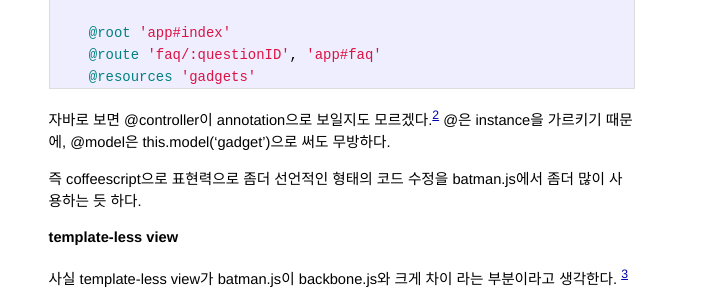
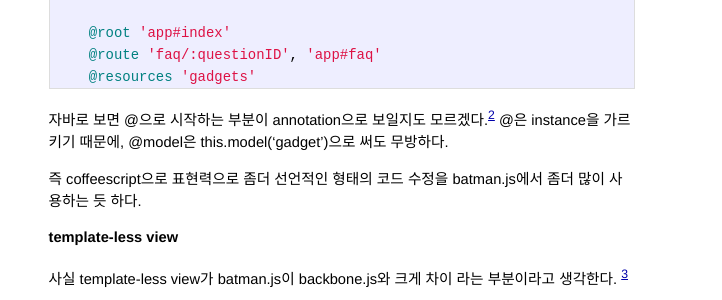
Before and after one commit to anarcher/anarcher.github.com, a Jekyll site: the page built from _posts/2011-09-10-batmanjs.markdown, in a window 1280 px wide. Shown: the part 600-900 px from the top of the page, without its empty margins (298-1020 px from the left). Built offline with Jekyll 4.4.1, drawn with Linux system fonts in a browser that asks for light colours; Markdown is read by kramdown in place of the engine named in the settings; comment, search, counter and statistics services are not loaded.

Commit message:
modified:   2011-09-10-batmanjs.markdown

```diff
--- a/_posts/2011-09-10-batmanjs.markdown
+++ b/_posts/2011-09-10-batmanjs.markdown
@@ -37,7 +37,7 @@
 
 {% endhighlight %}
 
-자바로 보면 @controller이 annotation으로 보일지도 모르겠다.[^2]
+자바로 보면 @으로 시작하는 부분이 annotation으로 보일지도 모르겠다.[^2]
 @은 instance을 가르키기 때문에, @model은 this.model('gadget')으로 써도 무방하다.
 
 즉 coffeescript으로 표현력으로 좀더 선언적인 형태의 코드 수정을 batman.js에서 좀더 많이
```
